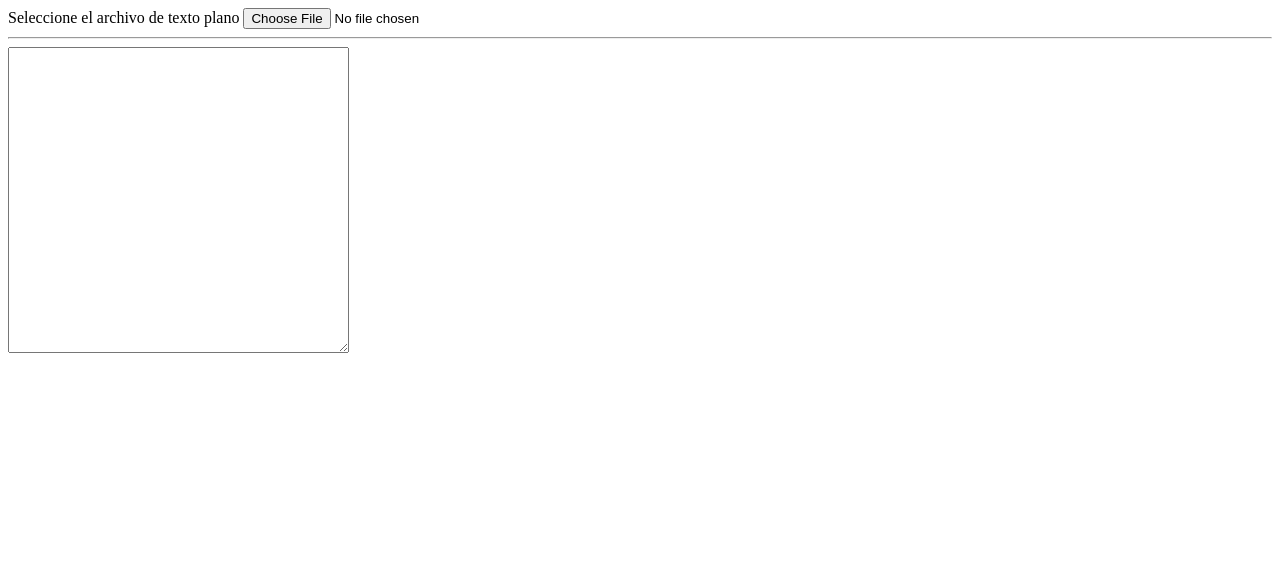
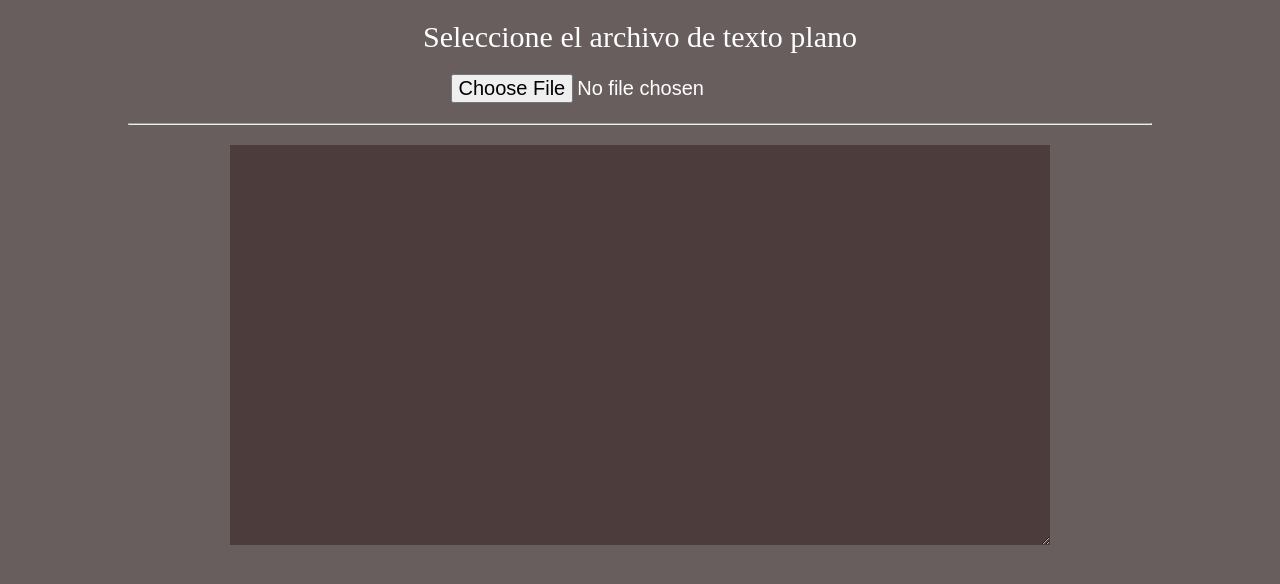
Before and after one commit to GustavoOmonteAcevedoGOA/CSVoJSON, a plain HTML site: page index.html in a window 1280 px wide. Drawn offline with Linux system fonts and the light colour scheme.

Commit message:
third commit

```diff
--- a/index.html
+++ b/index.html
@@ -6,6 +6,49 @@
     <meta http-equiv="X-UA-Compatible" content="IE=edge">
     <meta name="viewport" content="width=device-width, initial-scale=1.0">
     <title>Document</title>
+    <style>
+        * {
+            box-sizing: border-box;
+            margin: 0;
+            padding: 0;
+        }
+
+        body {
+            background-color: #685e5e;
+        }
+
+        form {
+            margin: auto;
+            width: 80%;
+            text-align: center;
+            height: 100vh;
+        }
+
+        form label {
+            width: 100%;
+            display: inline-block;
+            color: white;
+            padding: 20px 0;
+            font-size: 30px;
+        }
+
+        form input {
+            color: white;
+            font-size: 20px;
+            text-align: center;
+            margin-bottom: 20px;
+        }
+
+        form textarea {
+            width: 80%;
+            height: 50%;
+            background-color: #4d3c3c;
+            color: #c1a6a6;
+            font-size: 16px;
+            border: none;
+            margin-top: 20px;
+        }
+    </style>
 </head>
 
 <body>
@@ -15,7 +58,7 @@
 
         <input name="myInput" type="file" id="archivoTexto">
         <hr>
-        <textarea name="" id="contenido" cols="40" rows="20"></textarea>
+        <textarea name="" id="contenido"></textarea>
     </form>
     <p id="mensaje"></p>
 
```
Also changed, not shown: js/app.js (+4 -4 lines).
